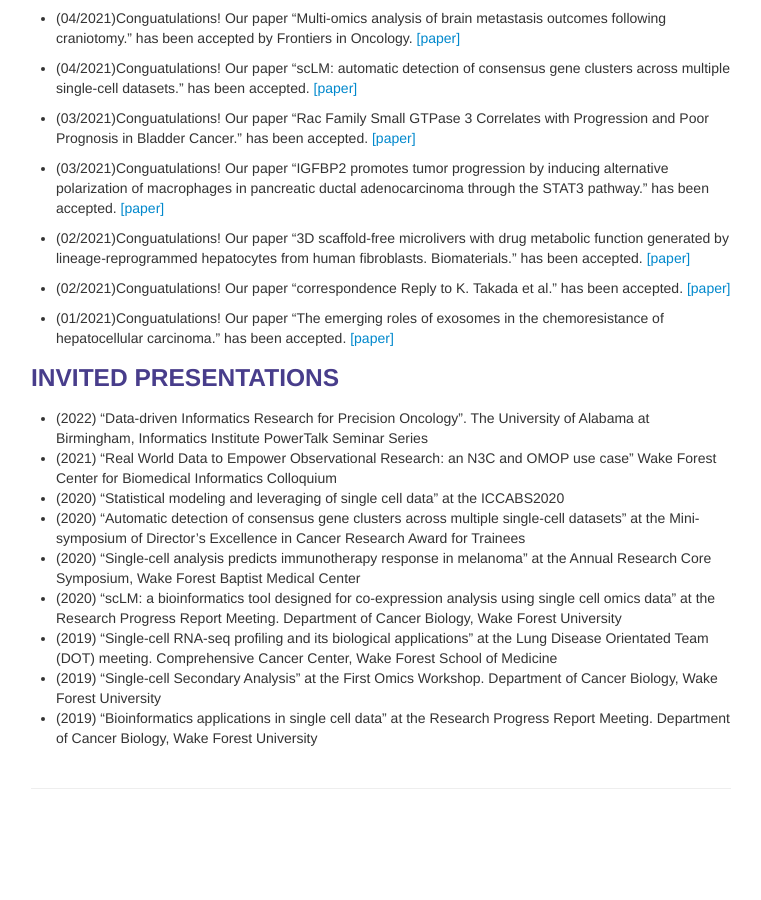
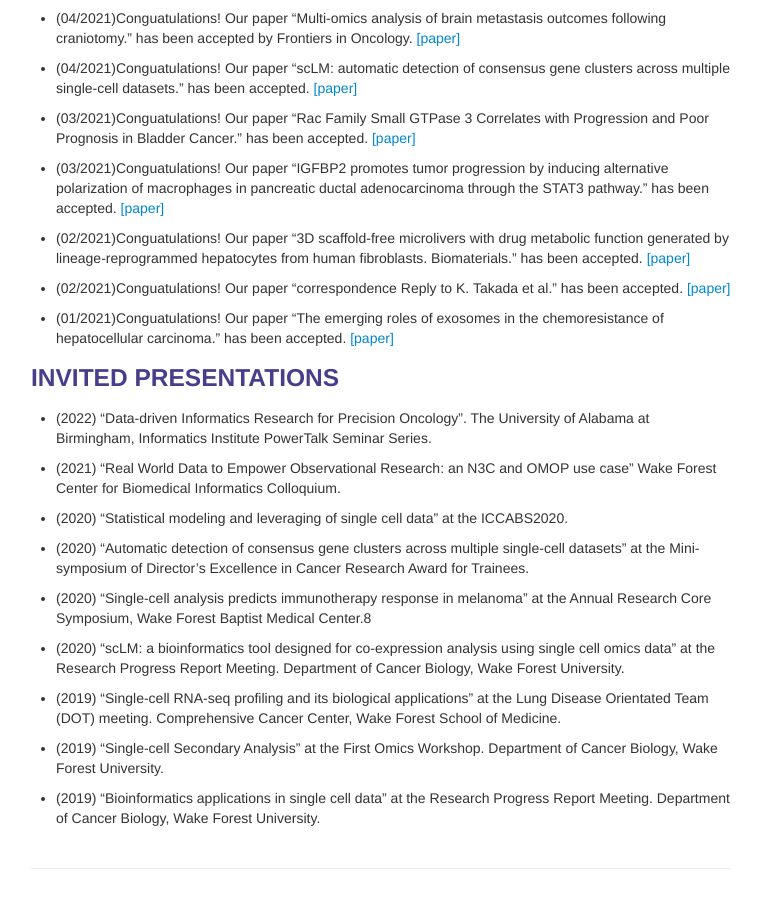
Before and after one commit to songqianqianlab/songqianqianlab.github.io2, a Jekyll site: the page built from pages/news.md, in a window 1280 px wide and 900 px high, scrolled down 1554 px. Shown: the whole window, without its empty margins (259-1020 px from the left). Built offline with Jekyll 4.4.1, drawn with Linux system fonts in a browser that asks for light colours; before the commit the page ends 2374 px from its top, so only the background shows below that.

Commit message:
Update news.md

```diff
--- a/pages/news.md
+++ b/pages/news.md
@@ -65,12 +65,20 @@ description: Lab's news
 * (01/2021)Conguatulations! Our paper "The emerging roles of exosomes in the chemoresistance of hepatocellular carcinoma." has been accepted. [[paper]](https://www.ingentaconnect.com/content/ben/cmc/2021/00000028/00000001/art00008)
 
 ### INVITED PRESENTATIONS
-* (2022) “Data-driven Informatics Research for Precision Oncology". The University of Alabama at Birmingham, Informatics Institute PowerTalk Seminar Series
-* (2021) “Real World Data to Empower Observational Research: an N3C and OMOP use case” Wake Forest Center for Biomedical Informatics Colloquium
-* (2020) “Statistical modeling and leveraging of single cell data” at the ICCABS2020
-* (2020) “Automatic detection of consensus gene clusters across multiple single-cell datasets” at the Mini-symposium of Director’s Excellence in Cancer Research Award for Trainees
-* (2020) “Single-cell analysis predicts immunotherapy response in melanoma” at the Annual Research Core Symposium, Wake Forest Baptist Medical Center
-* (2020) “scLM: a bioinformatics tool designed for co-expression analysis using single cell omics data” at the Research Progress Report Meeting. Department of Cancer Biology, Wake Forest University
-* (2019) “Single-cell RNA-seq profiling and its biological applications” at the Lung Disease Orientated Team (DOT) meeting. Comprehensive Cancer Center, Wake Forest School of Medicine
-* (2019) “Single-cell Secondary Analysis” at the First Omics Workshop. Department of Cancer Biology, Wake Forest University
-* (2019) “Bioinformatics applications in single cell data” at the Research Progress Report Meeting. Department of Cancer Biology, Wake Forest University
+* (2022) “Data-driven Informatics Research for Precision Oncology". The University of Alabama at Birmingham, Informatics Institute PowerTalk Seminar Series.
+
+* (2021) “Real World Data to Empower Observational Research: an N3C and OMOP use case” Wake Forest Center for Biomedical Informatics Colloquium.
+
+* (2020) “Statistical modeling and leveraging of single cell data” at the ICCABS2020.
+
+* (2020) “Automatic detection of consensus gene clusters across multiple single-cell datasets” at the Mini-symposium of Director’s Excellence in Cancer Research Award for Trainees.
+
+* (2020) “Single-cell analysis predicts immunotherapy response in melanoma” at the Annual Research Core Symposium, Wake Forest Baptist Medical Center.8
+
+* (2020) “scLM: a bioinformatics tool designed for co-expression analysis using single cell omics data” at the Research Progress Report Meeting. Department of Cancer Biology, Wake Forest University.
+
+* (2019) “Single-cell RNA-seq profiling and its biological applications” at the Lung Disease Orientated Team (DOT) meeting. Comprehensive Cancer Center, Wake Forest School of Medicine.
+
+* (2019) “Single-cell Secondary Analysis” at the First Omics Workshop. Department of Cancer Biology, Wake Forest University.
+
+* (2019) “Bioinformatics applications in single cell data” at the Research Progress Report Meeting. Department of Cancer Biology, Wake Forest University.
```
